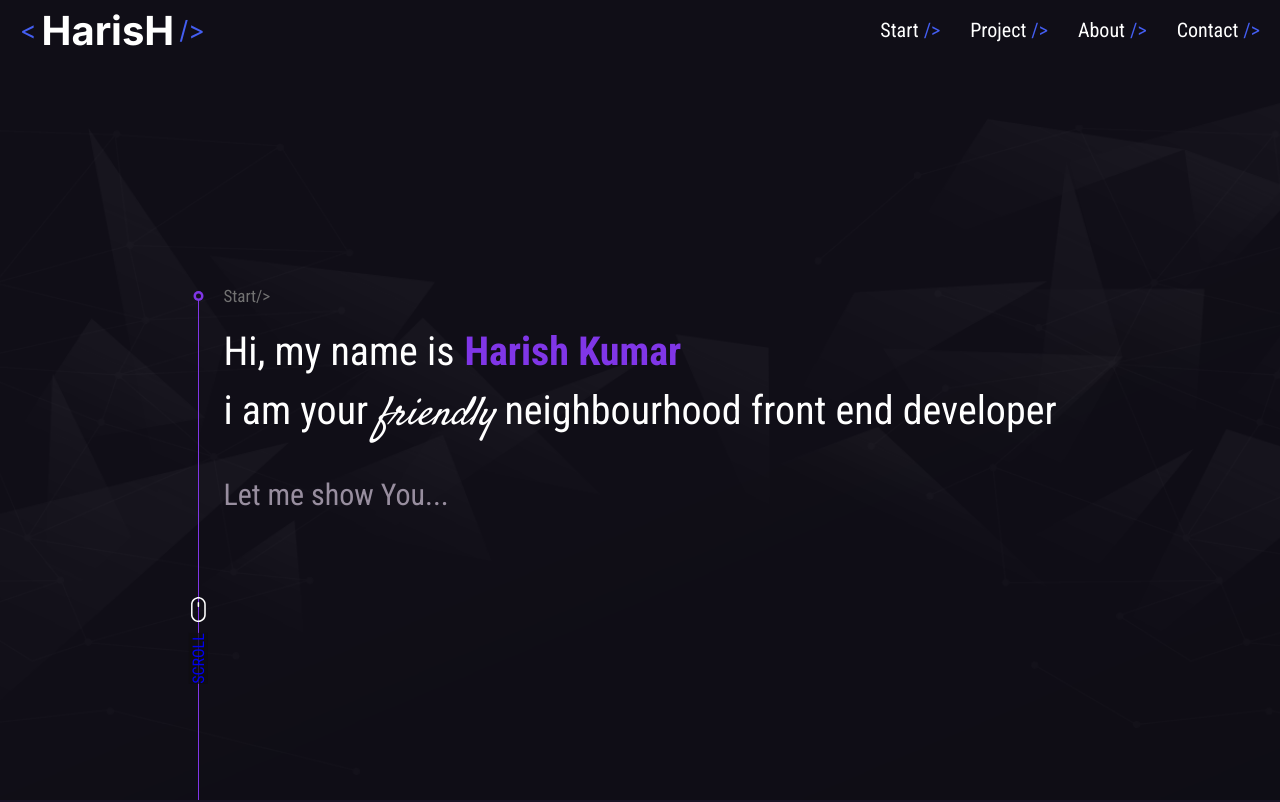
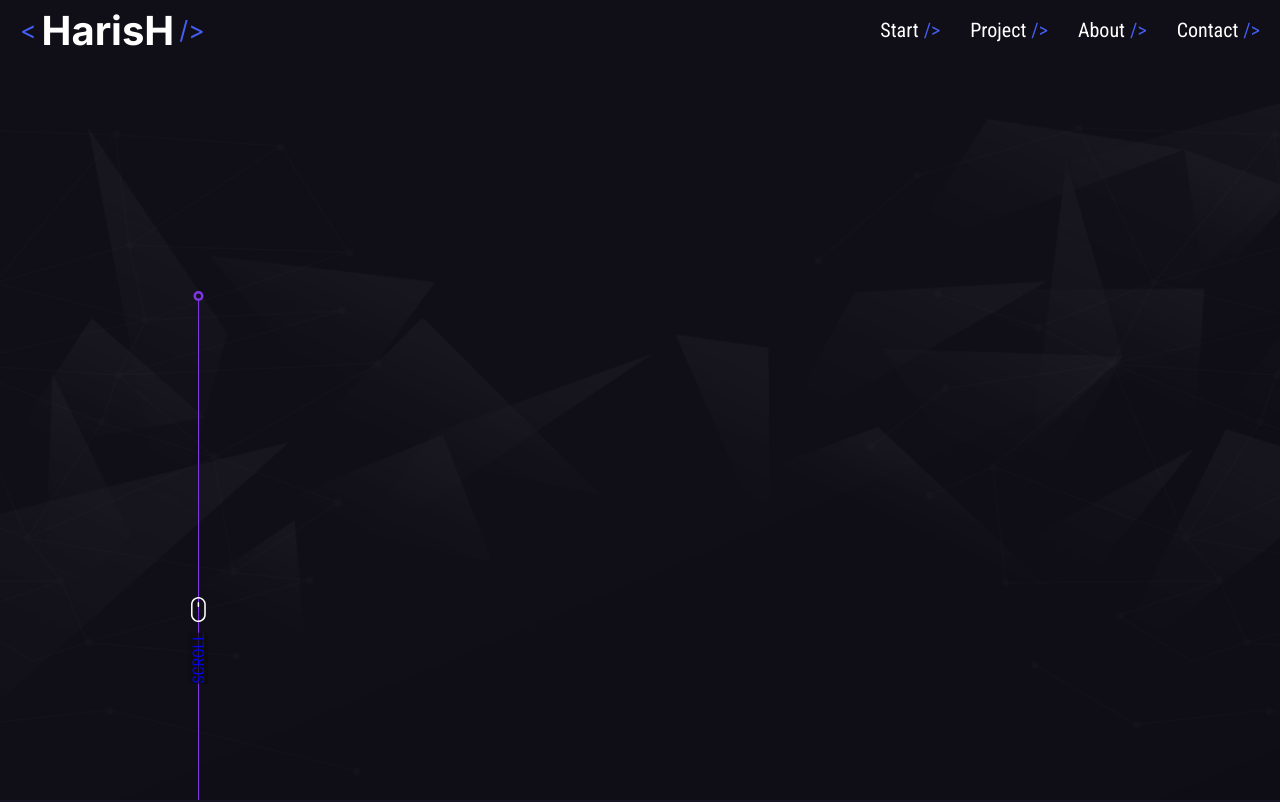
Before and after one commit to harishfuego33/newPortfolio, a React (Create React App) app: page / in a window 1280 px wide. Shown: the top 802 px of the page. Built offline with nearby package versions, Linux system fonts and the light colour scheme.

Commit message:
Animation completed

```diff
--- a/src/index.css
+++ b/src/index.css
@@ -305,25 +305,25 @@ main {
   font-family: "Roboto Condensed";
   color: #727272;
   font-size: 1.7rem;
-  opacity: 1;
+  opacity: 0;
 }
 .intro__hi {
   display: inline-block;
   font-family: "Roboto Condensed";
   color: white;
   font-size: var(--ff-size-4rem);
-  opacity: 1;
+  opacity: 0;
   margin-top: 2rem;
 }
 .intro__friend {
   display: inline-block;
   color: white;
   font-size: var(--ff-size-4rem);
-  opacity: 1;
+  opacity: 0;
   margin-top: 1rem;
 }
 .into__letme {
-  opacity: 1;
+  opacity: 0;
   display: inline-block;
   margin-top: 3rem;
   font-size: var(--ff-size-3rem);
```
